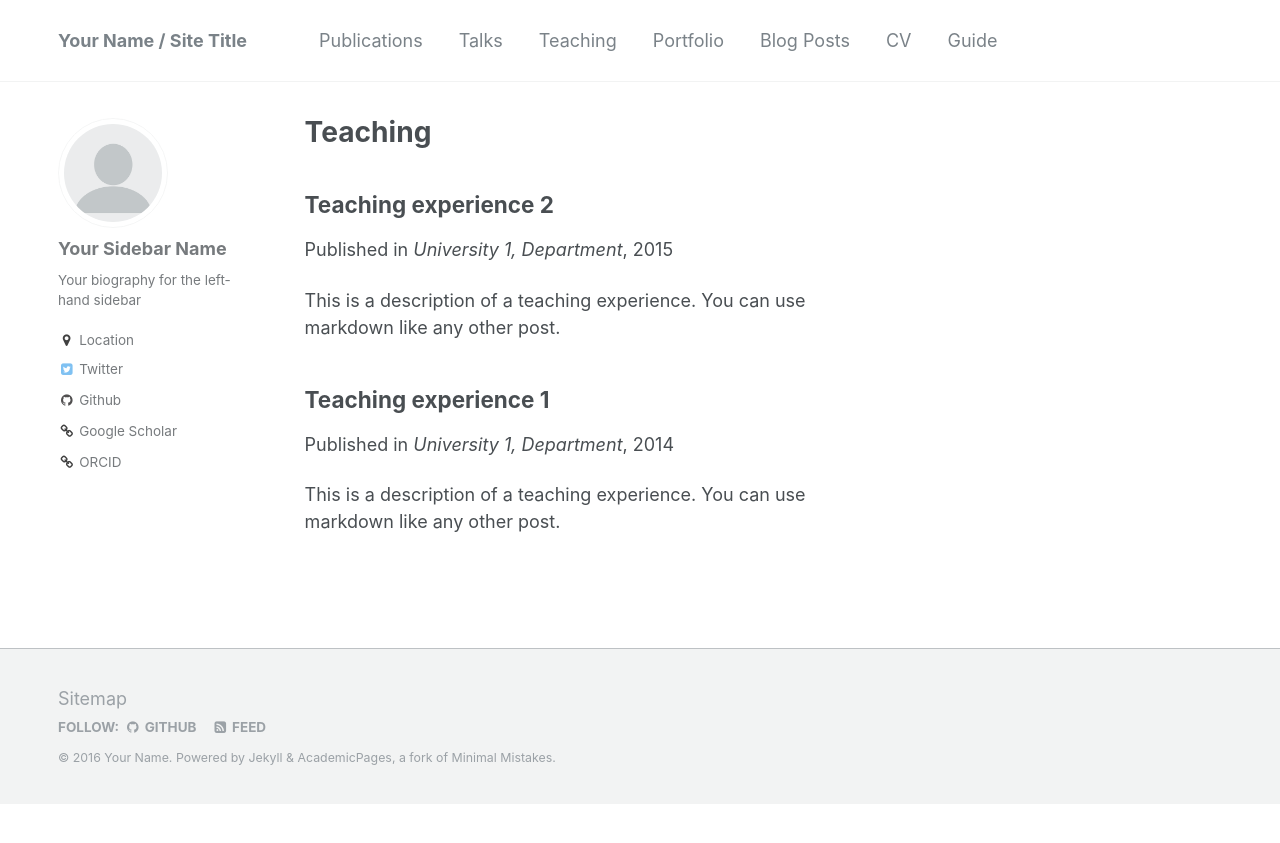
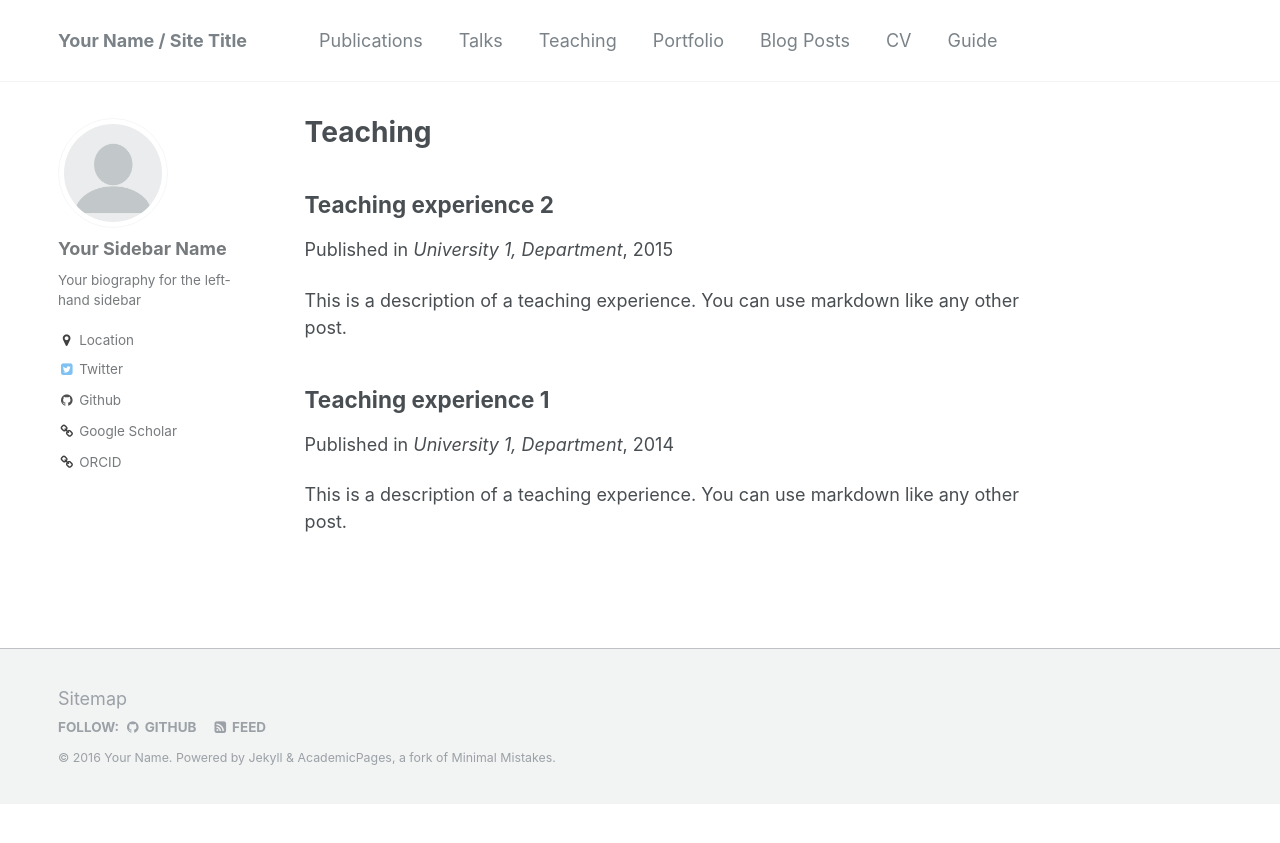
Before and after one commit to binhqnguyen/binhqnguyen.github.io, a Jekyll site: the page built from _pages/teaching.html, in a window 1280 px wide. Shown: the top 843 px of the page. Built offline with Jekyll 4.4.1, drawn with Linux system fonts in a browser that asks for light colours.

Commit message:
Update _variables.scss

```diff
--- a/_sass/_variables.scss
+++ b/_sass/_variables.scss
@@ -114,9 +114,9 @@ $x-large                    : 1200px;
    Grid
    ========================================================================== */
 
-$right-sidebar-width-narrow : 200px;
-$right-sidebar-width        : 300px;
-$right-sidebar-width-wide   : 400px;
+$right-sidebar-width-narrow : 50px;
+$right-sidebar-width        : 100px;
+$right-sidebar-width-wide   : 200px;
 
 $susy: (
   columns: 12,
```
